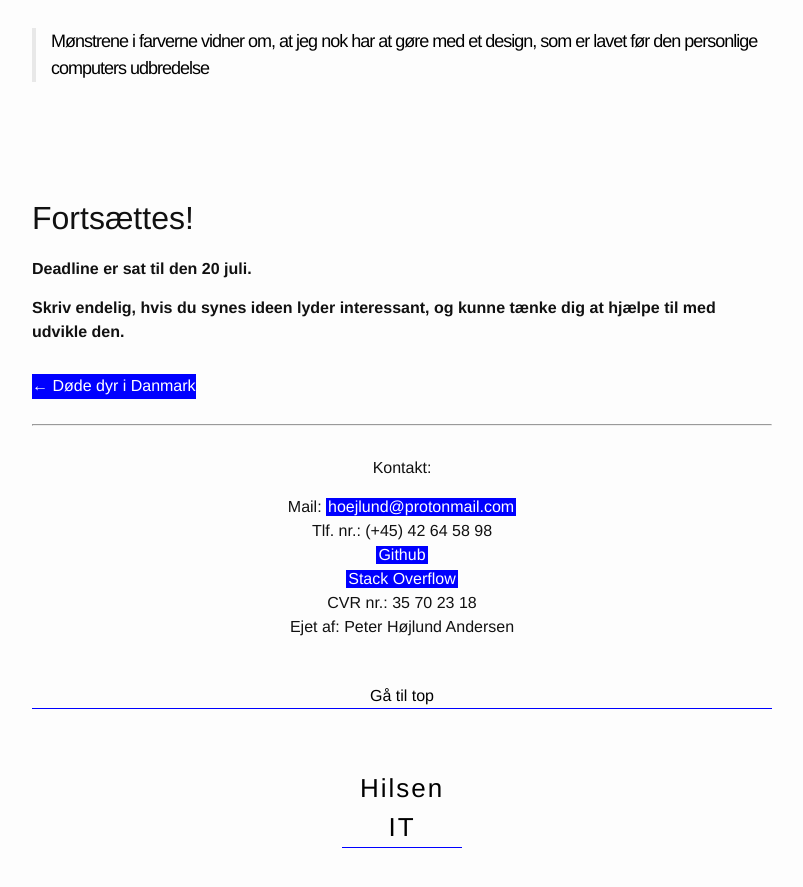
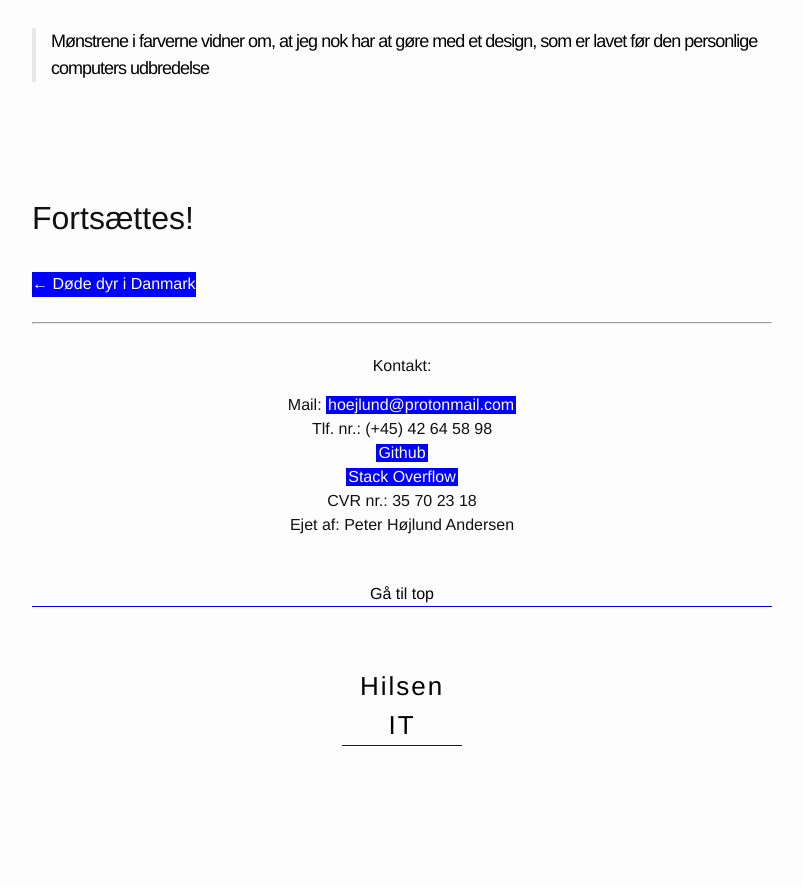
Before and after one commit to peterhoejlundandersen/hilsen, a Jekyll site: the page built from _posts/blogs/2030-04-27-den-farverige-qr-kode.markdown, in a window 1280 px wide and 900 px high, scrolled down 4223 px. Shown: the top 887 px of the window, without its empty margins (238-1041 px from the left). Built offline with Jekyll 4.4.1, drawn with Linux system fonts in a browser that asks for light colours; nearby versions of some CDN libraries; after the commit the page ends 5069 px from its top, so only the background shows below that.

Commit message:
Fjernet deadline fra Farverig qr-kode

```diff
--- a/_posts/blogs/2030-04-27-den-farverige-qr-kode.markdown
+++ b/_posts/blogs/2030-04-27-den-farverige-qr-kode.markdown
@@ -139,7 +139,3 @@ Jeg havde håbet at se en form for symmetri og gentagelse. Dog må jeg sige, at
 > Mønstrene i farverne vidner om, at jeg nok har at gøre med et design, som er lavet før den personlige computers udbredelse
 
 ## Fortsættes!
-
-**Deadline er sat til den 20 juli.**
-
-**Skriv endelig, hvis du synes ideen lyder interessant, og kunne tænke dig at hjælpe til med udvikle den.**
```
